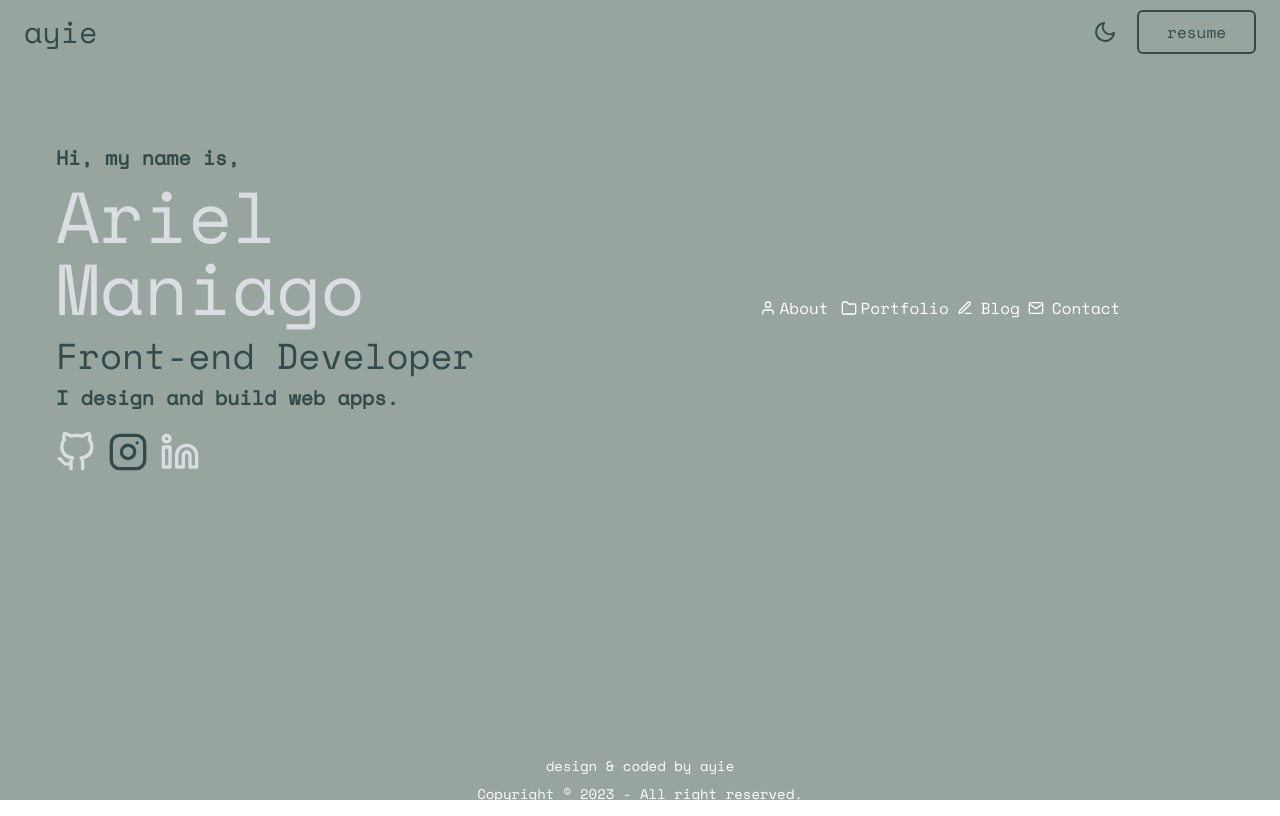
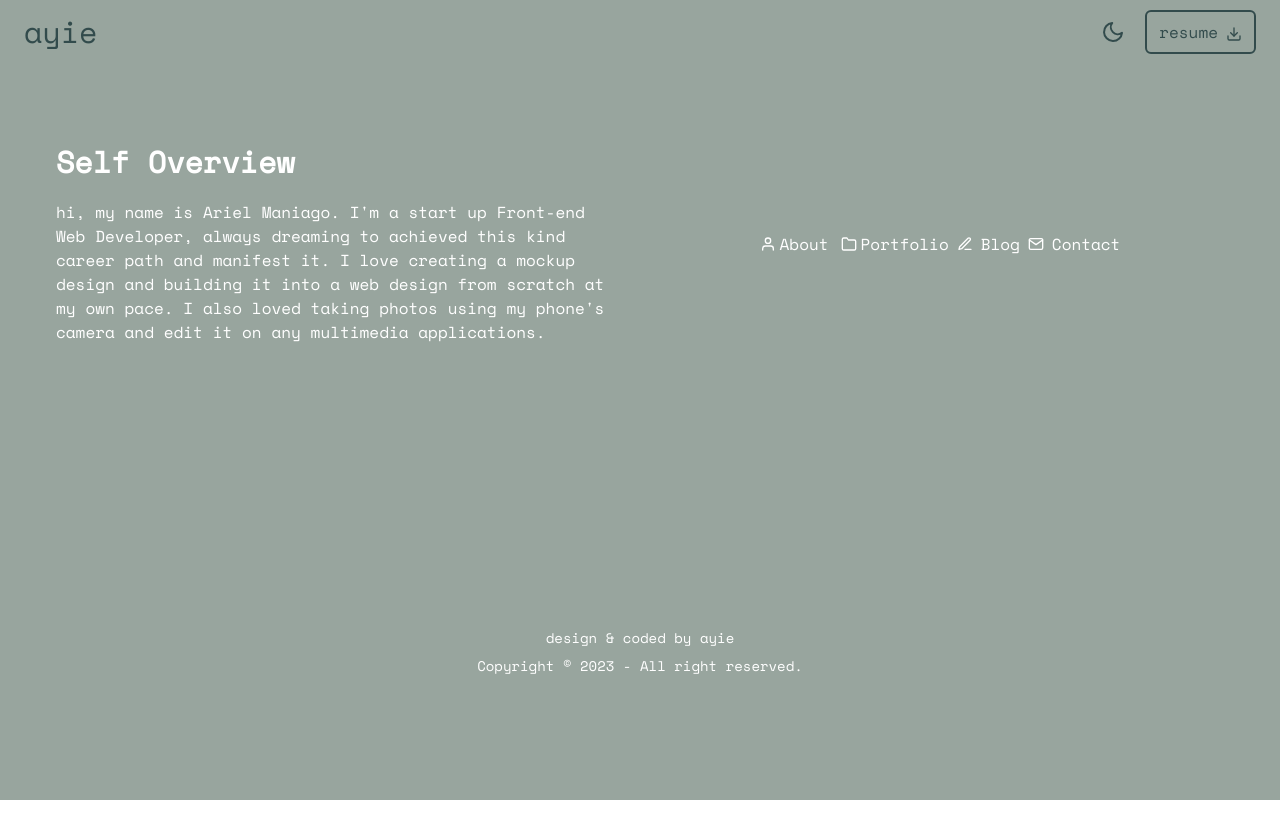
Before and after one commit to ayiezac78/Portfolio-Website, a React (Vite) app: page /about in a window 1280 px wide. Built offline with nearby package versions, Linux system fonts and the light colour scheme.

Commit message:
working with about page

```diff
--- a/package.json
+++ b/package.json
@@ -9,10 +9,13 @@
     "preview": "vite preview"
   },
   "dependencies": {
+    "@react-spring/web": "^9.7.1",
     "daisyui": "^2.51.5",
     "react": "^18.2.0",
     "react-dom": "^18.2.0",
     "react-icons": "^4.8.0",
+    "react-router-dom": "^6.10.0",
+    "react-spinners": "^0.13.8",
     "react-toggle": "^4.1.3"
   },
   "devDependencies": {
--- a/src/App.jsx
+++ b/src/App.jsx
@@ -1,11 +1,22 @@
 import { useState, useEffect } from 'react';
 import './App.css';
+import HashLoader from "react-spinners/HashLoader";
 import NavigationBar from './components/NavigationBar';
 import Hero from './components/Hero';
+import About from './assets/pages/About'
 import Footer from './components/Footer';
+import { BrowserRouter, Route, Routes } from 'react-router-dom';
 
 function App() {
   const [theme, setTheme] = useState();
+  const [isLoading, setIsLoading] = useState(false);
+
+  useEffect(()=>{
+    setIsLoading(true);
+    setTimeout(()=>{
+      setIsLoading(false);
+    },3000)
+  },[])
 
   useEffect(() => {
     const storedTheme = localStorage.getItem('theme');
@@ -29,13 +40,29 @@ function App() {
   };
 
   return (
-
-
-    <div className={`w-full h-screen bg-[#98A59E] dark:bg-gray-800 dark:transition-all dark:duration-300 dark:ease-in-out transition-all duration-300 ease-in-out font-space-mono container mx-auto px-4`}>
-      <NavigationBar theme={theme} toggleMode={toggleMode} />
-      <Hero />
-      <Footer/>
-    </div>
+    <BrowserRouter>
+      <div className='flex justify-center items-center h-screen w-screen'>
+        {
+          isLoading ?
+          <HashLoader
+          color={'#98A59E'}
+          loading={isLoading}
+          size={50}
+          aria-label="Loading Spinner"
+          data-testid="loader"
+        />
+          :
+          <div className={`w-full h-screen bg-[#98A59E] dark:bg-gray-800 dark:transition-all dark:duration-300 dark:ease-in-out transition-all duration-300 ease-in-out font-space-mono container mx-auto px-4`}>
+            <NavigationBar theme={theme} toggleMode={toggleMode} />
+            <Routes>
+              <Route path='/' element={<Hero />}/>
+              <Route path='/about' element={<About/>}/>
+            </Routes>
+            <Footer/>
+          </div>
+        }
+      </div>
+    </BrowserRouter>
   );
 }
 
--- /dev/null
+++ b/src/assets/pages/About.jsx
@@ -0,0 +1,20 @@
+import React from 'react'
+import NavMenuLinks from '../../components/NavMenuLinks'
+
+
+const About = () => {
+  return (
+    <section className='flex justify-center items-center'>
+      <div className="grid grid-cols-1 md:grid-cols-2 place-content-center place-items-center gap-5 md:gap-10 text-white p-10 md:py-20 md:px-10 overflow-hidden">
+        <div>
+          <h1 className='text-3xl font-bold mb-5'>Self Overview</h1>
+          <p>hi, my name is Ariel Maniago. I'm a start up Front-end Web Developer, always dreaming to achieved this kind career path and manifest it. I love creating a mockup design and building it into a web design from scratch at my own pace. I also loved taking photos using my phone's camera and edit it on any multimedia applications.</p>
+          <p></p>
+        </div>
+        <NavMenuLinks/>
+      </div>
+    </section>
+  )
+}
+
+export default About
--- /dev/null
+++ b/src/assets/pages/Home.jsx
@@ -0,0 +1,9 @@
+import React from 'react'
+
+const Home = () => {
+  return (
+    <div>Home</div>
+  )
+}
+
+export default Home
--- a/src/components/Footer.jsx
+++ b/src/components/Footer.jsx
@@ -1,13 +1,19 @@
 import React from 'react'
+import { useSpring, animated } from '@react-spring/web';
 
 const Footer = () => {
+  const animation = useSpring({
+    opacity: 1,
+    from: { opacity: 0 },
+    config: { duration: 1000 },
+  });
   return (
-    <footer className="footer footer-center py-3 px-0 w-auto text-white mt-48">
+    <animated.footer style={animation} className="footer footer-center py-3 px-0 w-auto text-white mt-48">
       <div>
         <p>design & coded by ayie</p>
         <p>Copyright © 2023 - All right reserved.</p>
       </div>
-    </footer>
+    </animated.footer>
   )
 }
 
--- a/src/components/Hero.jsx
+++ b/src/components/Hero.jsx
@@ -1,13 +1,21 @@
-import { FiGithub, FiInstagram, FiLinkedin, FiUser, FiFolder, FiEdit3, FiMail } from 'react-icons/fi'
+import { FiGithub, FiInstagram, FiLinkedin } from 'react-icons/fi'
 import '../assets/styles/blink-animation.css'
+import { useSpring, animated } from '@react-spring/web';
+import NavMenuLinks from './NavMenuLinks';
+
 
 const Hero = () => {
+  const animation = useSpring({
+    opacity: 1,
+    from: { opacity: 0 },
+    config: { duration: 1000 },
+  });
   return (
-    <section className='flex justify-center items-center py-0'>
+    <animated.section style={animation} className='flex justify-center items-center'>
       <div className="grid grid-cols-1 md:grid-cols-2 place-content-center place-items-center gap-5 md:gap-10 text-white p-10 md:py-20 md:px-10 overflow-hidden">
         <div>
           <p className="text-[#324B4C] mb-2 text-lg md:text-xl font-bold">Hi, my name is,</p>
-        <h1 className="text-4xl md:text-7xl text-[#DADDE2] mb-3">Ariel Maniago<span className='relative md:right-[20px] sm:relative sm:right-[32px] blink'>|</span></h1>
+          <h1 className="text-4xl md:text-7xl text-[#DADDE2] mb-3">Ariel Maniago<span className='relative lg:right-5 md:right-[21px] sm:right-[10px] blink font-bold'>|</span></h1>
           <h2 className="text-[#324B4C] text-2xl md:text-4xl mb-2">Front-end Developer</h2>
           <p className="text-[#324B4C] mb-5 text-lg md:text-xl font-bold">I design and build web apps.</p>
           <div className="flex md:flex-nowrap">
@@ -22,26 +30,9 @@ const Hero = () => {
             </a>
           </div>
         </div>
-      <div className="flex justify-center md:justify-end">
-        <div className="flex items-center mr-2">
-          <FiUser className="text-white inline-block mr-2 md:m-1" />
-          <span className="inline-block py-2 md:py-0">About</span>
+        <NavMenuLinks/>
       </div>
-        <div className="flex items-center mr-2">
-          <FiFolder className="text-white inline-block mr-2 md:m-1" />
-          <span className="inline-block py-2 md:py-0">Portfolio</span>
-        </div>
-        <div className="flex items-center mr-2">
-          <FiEdit3 className="text-white inline-block mr-2" />
-          <span className="inline-block py-2 md:py-0">Blog</span>
-        </div>
-        <div className="flex items-center mr-2">
-          <FiMail className="text-white inline-block mr-2" />
-          <span className="inline-block py-2 md:py-0">Contact</span>
-        </div>
-      </div>
-      </div>
-    </section>
+    </animated.section>
   );
 };
 
--- /dev/null
+++ b/src/components/NavMenuLinks.jsx
@@ -0,0 +1,30 @@
+import React from 'react'
+import {FiUser, FiFolder, FiEdit3, FiMail} from 'react-icons/fi'
+import { Link } from 'react-router-dom'
+
+const NavMenuLinks = () => {
+  return (
+    <div className="flex justify-center md:justify-end">
+      <Link to='/about'>
+        <div className="flex items-center mr-2">
+          <FiUser className="text-white inline-block mr-2 md:m-1" />
+          <span className="inline-block py-2 md:py-0">About</span>
+        </div>
+      </Link>
+      <div className="flex items-center mr-2">
+        <FiFolder className="text-white inline-block mr-2 md:m-1" />
+        <span className="inline-block py-2 md:py-0">Portfolio</span>
+      </div>
+      <div className="flex items-center mr-2">
+        <FiEdit3 className="text-white inline-block mr-2" />
+        <span className="inline-block py-2 md:py-0">Blog</span>
+      </div>
+      <div className="flex items-center mr-2">
+        <FiMail className="text-white inline-block mr-2" />
+        <span className="inline-block py-2 md:py-0">Contact</span>
+      </div>
+    </div>
+  )
+}
+
+export default NavMenuLinks
--- a/src/components/NavigationBar.jsx
+++ b/src/components/NavigationBar.jsx
@@ -1,5 +1,7 @@
-import {FiMoon, FiSun} from 'react-icons/fi'
+import {FiMoon, FiSun,FiDownload} from 'react-icons/fi'
 import { useState } from 'react';
+import '../assets/styles/icon-animation.css'
+import { Link } from 'react-router-dom';
 
 const NavigationBar = (props) => {
   const [iconClicked, setIconClicked] = useState(false);
@@ -11,7 +13,7 @@ const NavigationBar = (props) => {
   return (
     <div className="navbar">
       <div className="flex-1">
-        <a href='/' className="normal-case text-3xl text-[#324B4C] dark:text-[#ECEFEF] font-extralight">ayie</a>
+        <Link to='/' className="normal-case text-3xl text-[#324B4C] dark:text-[#ECEFEF] font-extralight">ayie</Link>
       </div>
       <div className="flex-none">
       <button className='mr-5 text-white' onClick={handleClick}>
@@ -22,7 +24,7 @@ const NavigationBar = (props) => {
           )}
         </button>
           {/* <!-- this hidden checkbox controls the state --> */}
-        <button className="transition duration-300 ease-in-out rounded-md px-7 py-2 border-2 border-[#324B4C] text-[#324B4C] hover:bg-[#324B4C] hover:text-white hover:border-white dark:hover:bg-[#889FA5] dark:hover:border-white dark:hover:text-[#000] dark:text-white dark:border-white">resume</button>
+        <button className="transition duration-300 ease-in-out rounded-md px-3 py-2 border-2 border-[#324B4C] text-[#324B4C] hover:bg-[#324B4C] hover:text-white hover:border-white dark:hover:bg-[#889FA5] dark:hover:border-white dark:hover:text-[#000] dark:text-white dark:border-white">resume<FiDownload className='inline ml-2'/></button>
       </div>
     </div>
   )
--- a/tailwind.config.js
+++ b/tailwind.config.js
@@ -6,6 +6,22 @@ export default {
   ],
   darkMode: 'class',
   theme: {
+    screens: {
+      'sm': '390px',
+      // => @media (min-width: 640px) { ... }
+
+      'md': '768px',
+      // => @media (min-width: 768px) { ... }
+
+      'lg': '1024px',
+      // => @media (min-width: 1024px) { ... }
+
+      'xl': '1280px',
+      // => @media (min-width: 1280px) { ... }
+
+      '2xl': '1536px',
+      // => @media (min-width: 1536px) { ... }
+    },
     fontFamily:{
       'space-mono':"'Space Mono', monospace"
     },
```
Also changed, not shown: 1 other file (tests, documents, lock files or other folders). Lines whose indentation alone changed are shown as unchanged.
